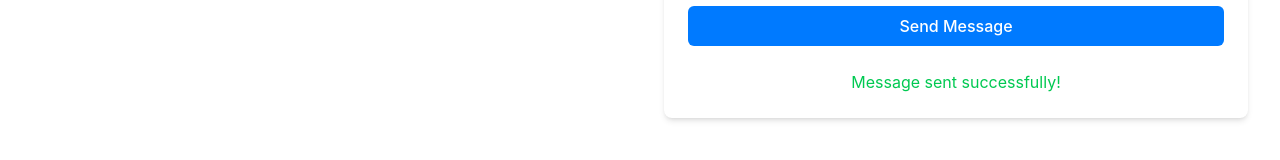
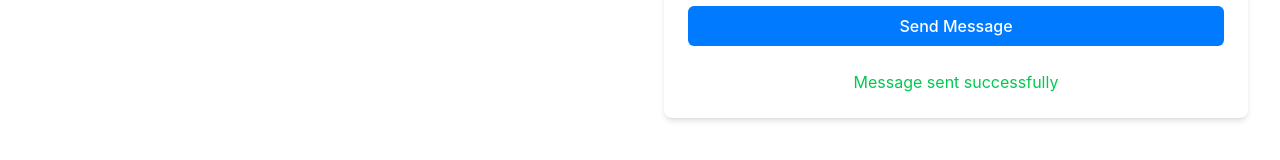
Before and after one commit to nidhinnidhin/new-portfolio, a Next.js app: page / in a window 1280 px wide. Both pictures are taken after typing "Sample", "name@example.com", "Sample" into the empty fields and a click on the button "Send Message". Shown: the part 4477-4637 px from the top of the page. Built offline with nearby package versions, Linux system fonts and the light colour scheme.

Commit message:
latest committtt

```diff
--- a/src/app/contact/page.tsx
+++ b/src/app/contact/page.tsx
@@ -118,7 +118,7 @@ export default function Contact() {
               <FaMapMarkerAlt className="h-6 w-6 text-primary" />
               <div>
                 <h3 className="font-semibold">Location</h3>
-                <p className="text-secondary">Gudalur, Nilgiri's, Tamil Nadu</p>
+                <p className="text-secondary">Gudalur, Nilgiri&apos;s, Tamil Nadu</p>
               </div>
             </motion.div>
           </motion.div>
@@ -197,7 +197,7 @@ export default function Contact() {
                 initial={{ opacity: 0, y: 10 }}
                 animate={{ opacity: 1, y: 0 }}
               >
-                Message sent successfully!
+                Message sent successfully
               </motion.p>
             )}
 
```
